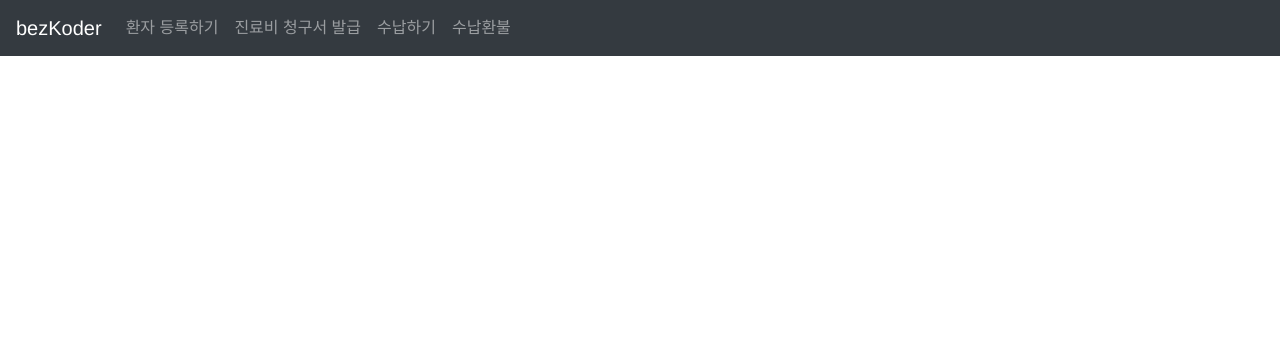
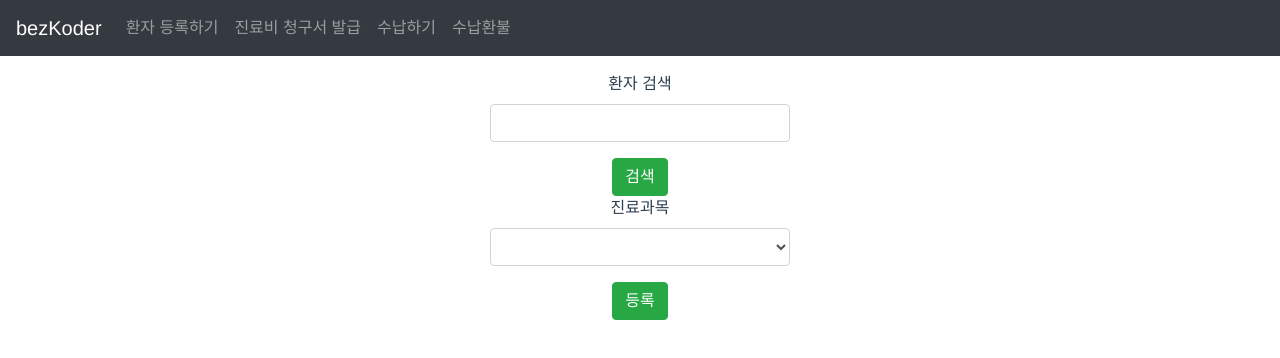
Before and after one commit to lucyyu540/MedicalBillingApp, a Vue app in the folder client/: page /invoice/add in a window 1280 px wide. Shown: the top 358 px of the page. Built offline with nearby package versions, Linux system fonts and the light colour scheme.

Commit message:
search by name vue

```diff
--- /dev/null
+++ b/client/src/components/AddInvoice.vue
@@ -0,0 +1,107 @@
+<template>
+    <div>
+        <name-search></name-search>
+        <div class="submit-form">
+            <div v-if="!submitted">
+                <div class="form-group">
+                    <label for="type">진료과목</label>
+                        <select class="form-control"
+                        id="type"
+                        required
+                        v-model="invoice.type"
+                        name="type"
+                        >
+                            <option value="내분비내과">내분비내과</option>
+                            <option value="외과">외과</option>
+                        </select>
+                </div>
+                <button @click="saveInvoice" class="btn btn-success">등록</button>
+            </div>
+            <div v-else>
+                <h4>등록 완료했습니다</h4>
+                <button class="btn btn-success" @click="newInvoice">추가 등록</button>
+            </div>
+        </div>
+  </div>
+</template>
+
+<script>
+import personDS from "../service/PersonDataService";
+import invoiceDS from '../service/InvoiceDataService';
+import searchpersoncomp from "./SearchPerson"
+export default {
+    components: {
+      'name-search' : searchpersoncomp
+    },
+  name: "invoice-add",
+  data() {
+    return {
+      invoice: {
+        pid: null,
+        pName: null,
+        total: null,
+        type: null,
+        department: null
+      },
+      submitted: false,
+      name: null,
+      people: [],
+      currentIndex : -1,
+      personFound : false,
+      currentPerson: null,
+      person: null
+    };
+  },
+  methods: {
+    getPeople() {
+        personDS.getPeopleByName(this.name)
+        .then(res => {
+             this.people = res.data;
+        })
+        .catch(e => {
+            console.log(e);
+        })
+    },
+    setPersonActive(p, index) {
+        this.currentPerson = p;
+        this.currentIndex = index;
+    },
+    selectPerson() {
+        this.currentPerson = this.person;
+        this.personFound = true;
+    },
+    saveInvoice() {
+      var data = {
+        pid: this.invoice.pid,
+        pName: this.invoice.pName,
+        total: this.invoice.total,
+        type: this.invoice.type,
+        department: this.invoice.department
+      };
+
+      invoiceDS.addInvoice(JSON.parse(JSON.stringify(data)))
+        .then(() => {
+            console.log('saved');
+            this.submitted = true;
+        })
+        .catch(e => {
+          console.log(e);
+        });
+    },
+
+    newInvoice() {
+      this.submitted = false;
+      this.personFound = false;
+      this.invoice = {};
+      this.person = {};
+    }
+  }
+};
+</script>
+
+<style>
+.submit-form {
+  max-width: 300px;
+  margin: auto;
+}
+</style>
--- /dev/null
+++ b/client/src/components/SearchPerson.vue
@@ -0,0 +1,78 @@
+<template>
+  <div class="submit-form">
+    <div class="form-group">
+        <label for="name">환자 검색</label>
+        <input
+          type="text"
+          class="form-control"
+          id="name"
+          required
+          v-model="name"
+          name="name"
+        />
+    </div>
+    <button @click="getPeople" class="btn btn-success">검색</button>
+    <div class="col-md-6">
+      <ul class="list-group">
+        <li class="list-group-item"
+          :class="{ active: index == currentIndex }"
+          v-for="(p, index) in people"
+          :key="index"
+          @click="setPersonActive(p, index)"
+        >
+          {{ p.name }}
+        </li>
+      </ul>
+        <div v-if="people.length>0"><button class="m-3 btn btn-sm btn-success" @click="selectPerson">선택</button></div>
+    </div>
+    <div class="col-md-6">
+      <div v-if="currentPerson">
+        <div><label><strong>아름:</strong></label> {{ currentPerson.name }}</div>
+        <div><label><strong>성별:</strong></label> {{ currentPerson.sex }}</div>
+        <div><label><strong>생년월일:</strong></label> {{ currentPerson.dob }}</div>
+      </div>
+    </div>
+  </div>
+</template>
+
+<script>
+import personDS from "../service/PersonDataService";
+export default {
+  name: "name-search",
+  data() {
+    return {
+      searchName: null,
+      people: [],
+      currentIndex : -1,
+      currentPerson: null,
+      selectedPerson: null
+    };
+  },
+  methods: {
+    getPeople() {
+        personDS.getPeopleByName(this.name)
+        .then(res => {
+             this.people = res.data;
+        })
+        .catch(e => {
+            console.log(e);
+        })
+    },
+    setPersonActive(p, index) {
+        this.currentPerson = p;
+        this.currentIndex = index;
+    },
+    selectPerson() {
+        this.currentPerson = this.person;
+        this.personFound = true;
+    },
+  }
+};
+</script>
+
+<style>
+.submit-form {
+  max-width: 300px;
+  margin: auto;
+}
+</style>
--- a/client/src/router.js
+++ b/client/src/router.js
@@ -11,9 +11,9 @@ export default new Router ({
             component: () => import("./components/AddPerson")
         },
         {
-            path: "/invoice",
-            name: "invoice",
-            component: () => import("./components/Invoice")
+            path: "/invoice/add",
+            name: "invoice-add",
+            component: () => import("./components/AddInvoice")
         },
         {
             path: "/receipt/add",
--- /dev/null
+++ b/client/src/service/InvoiceDataService.js
@@ -0,0 +1,19 @@
+import http from "../http-common";
+class InvoiceDataService {
+    addInvoice(i) {
+        return http.post("/invoice", i);
+    }
+    getAllInvoices() {
+        return http.get("/invoice");
+    }
+    getAllUnclearedInvoices() {
+        return http.get(`/invoice/uncleared`);
+    }
+    getAllUnclearedInvoicesByPid(pid) {
+        return http.get(`/invoice/uncleared/pid=${pid}`);
+    }
+    getInvoiceById(id) {
+        return http.get(`/invoice/id=${id}`);
+    }
+}
+export default new InvoiceDataService();
--- a/client/src/service/PersonDataService.js
+++ b/client/src/service/PersonDataService.js
@@ -1,16 +1,16 @@
 import http from "../http-common";
 class PersonDataService {
+    addPerson(p) {
+        return http.post("/person", p);
+    }
     getAllPeople() {
         return http.get("/person");
     }
     getPersonById(id) {
         return http.get(`/person/id=${id}`);
     }
-    getPersonByName(name) {
+    getPeopleByName(name) {
         return http.get(`/person/name=${name}`);
-    }
-    addPerson(p) {
-        return http.post("/person", p);
     }
     updatePersonById(id, p) {
         return http.put(`/${id}`, p);
```
Also changed, not shown: client/src/components/Invoice.vue (deleted), 1 other file (tests, documents, lock files or other folders).
